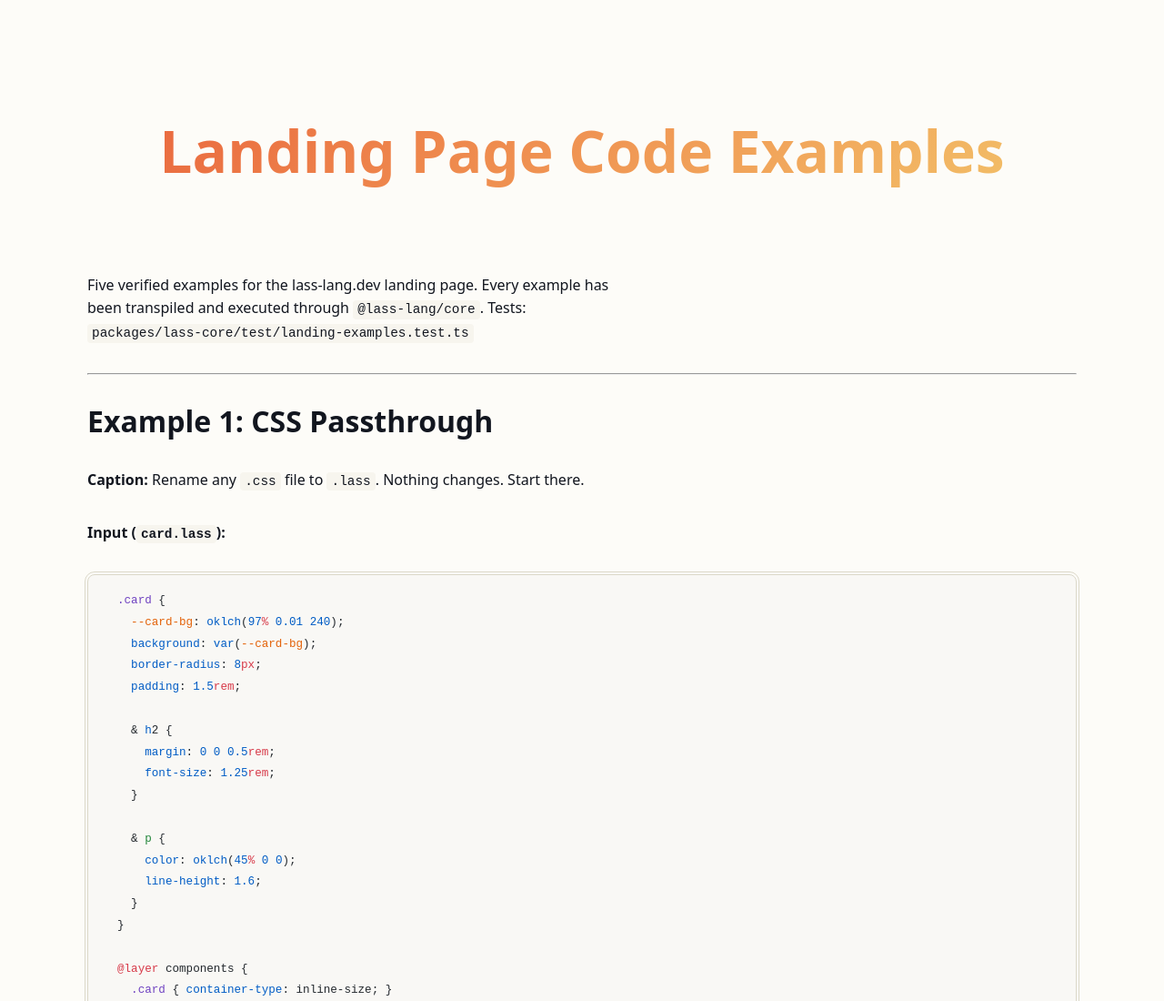
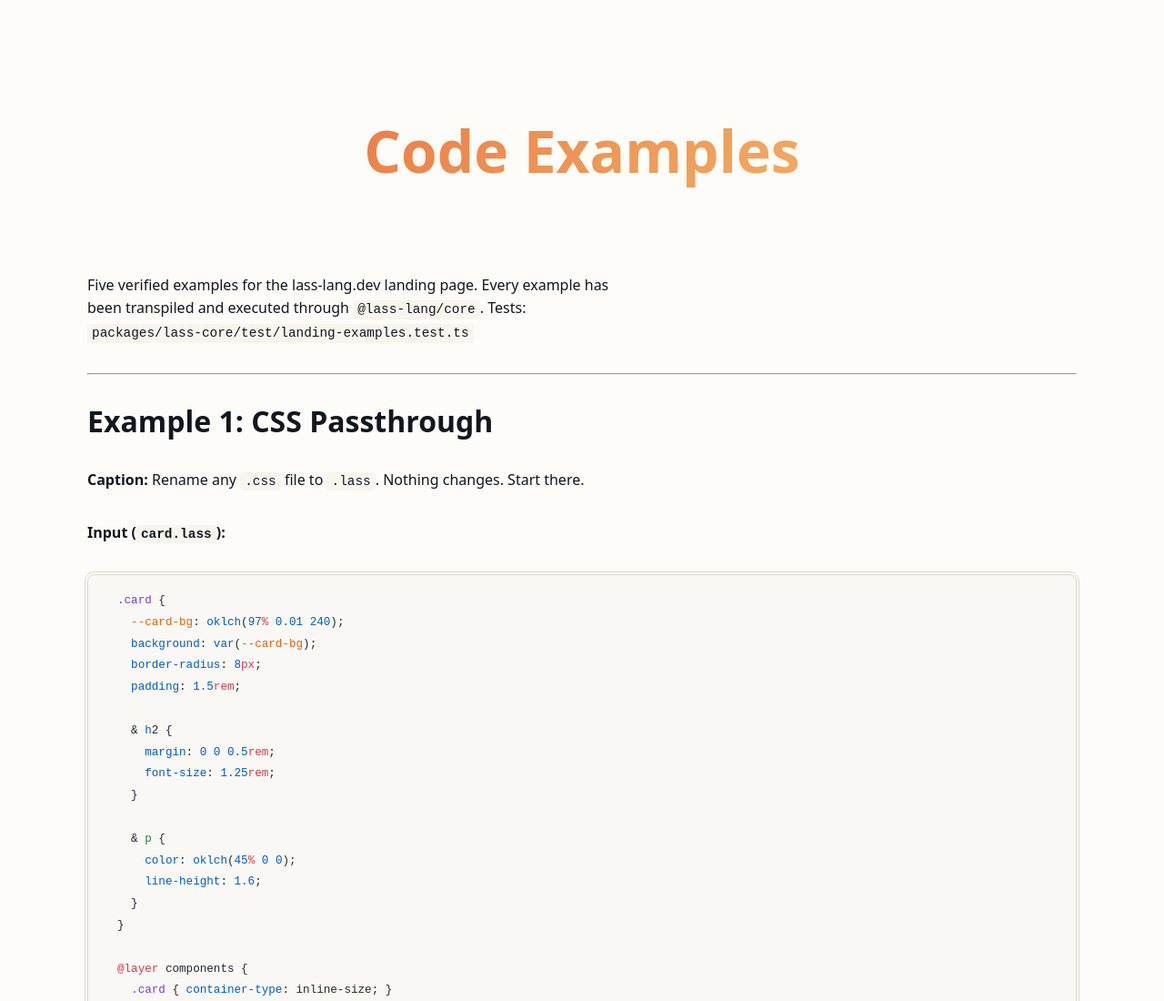
Before and after one commit to lass-lang/lass-lang.github.io, a website built with Vite: page docs/examples/index.html in a window 1280 px wide. Shown: the top 1100 px of the page at 91% size. Built offline with nearby package versions, Linux system fonts and the light colour scheme.

Commit message:
correct exemples page title

```diff
--- a/docs/examples/index.html
+++ b/docs/examples/index.html
@@ -9,7 +9,7 @@
 </head>
 <body>
   <main class="page">
-    <h1>Landing Page Code Examples</h1>
+    <h1>Code Examples</h1>
 <p>Five verified examples for the lass-lang.dev landing page.
 Every example has been transpiled and executed through <code>@lass-lang/core</code>.
 Tests: <code>packages/lass-core/test/landing-examples.test.ts</code></p>
```
Also changed, not shown: examples/README.md.
